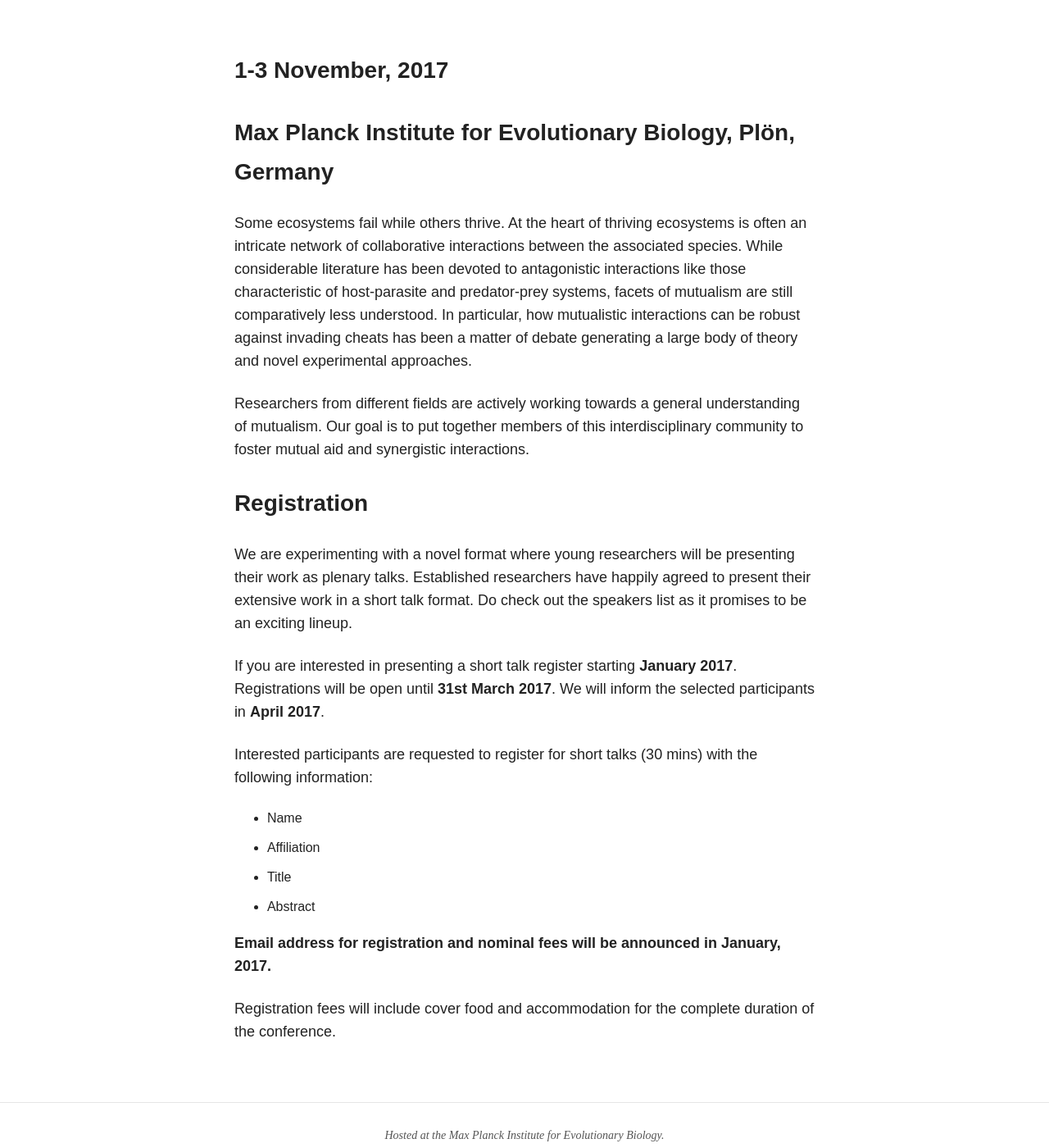
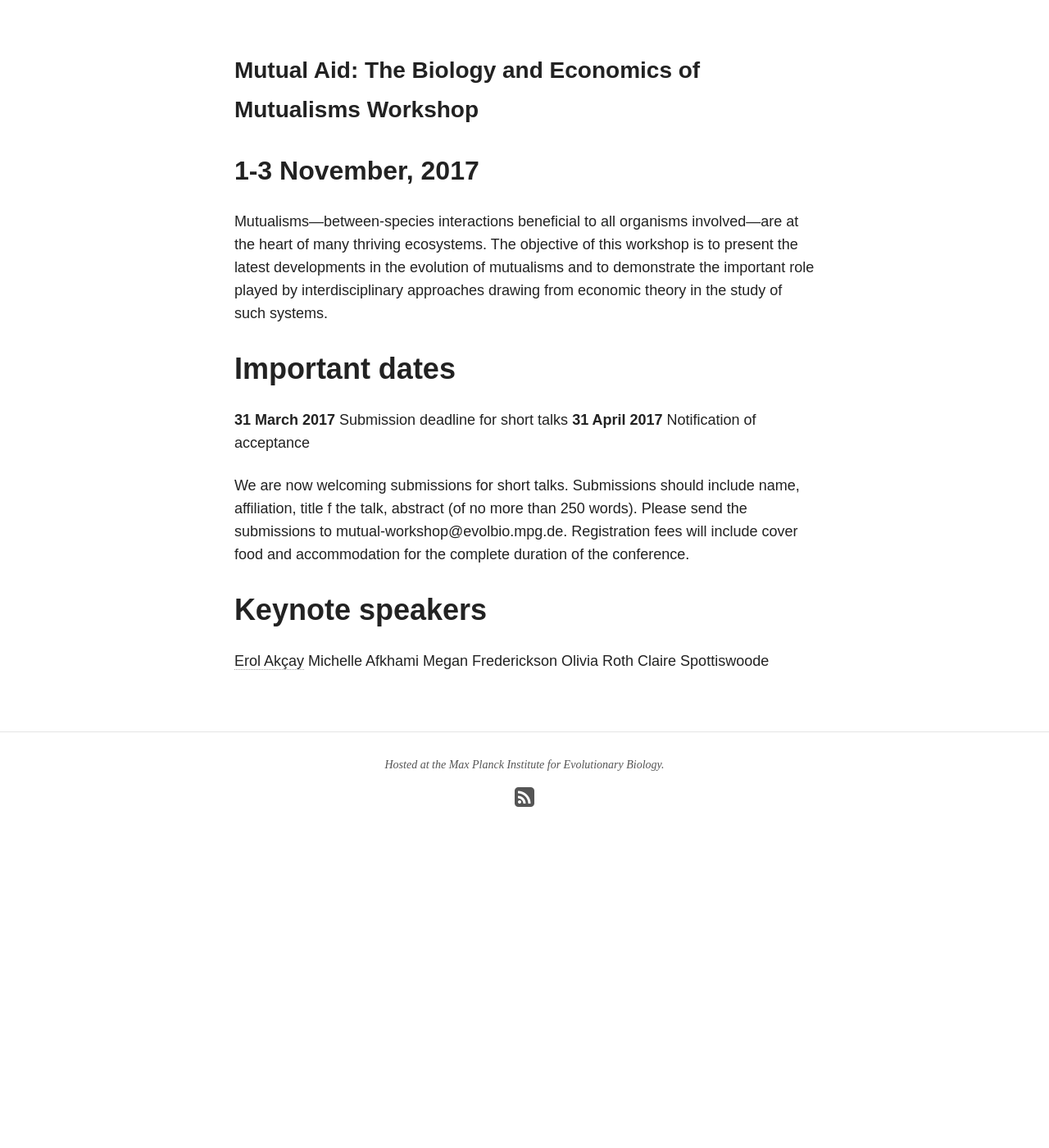
Before and after one commit to bionomics/bionomics, a Jekyll site: the page built from home/index.md, in a window 1280 px wide and 1400 px high, scrolled down 394 px. Shown: the whole window at 82% size. Built offline with Jekyll 4.4.1, drawn with Linux system fonts in a browser that asks for light colours; nearby versions of some CDN libraries; after the commit the page ends 1478 px from its top, so only the background shows below that.

Commit message:
revised home

```diff
--- a/home/index.md
+++ b/home/index.md
@@ -4,36 +4,27 @@
 excerpt: "Workshop on the biology and economics of mutualisms being held at the Max Planck Institute for Evolutionary Biology"
 ---
 
-### 1-3 November, 2017
+### Mutual Aid: The Biology and Economics of Mutualisms Workshop
 
-### [Max Planck Institute for Evolutionary Biology](http://www.evolbio.mpg.de), Plön, Germany
+## 1-3 November, 2017
 
-Some ecosystems fail while others thrive.
-At the heart of thriving ecosystems is often an intricate network of collaborative interactions between the associated species.
-While considerable literature has been devoted to antagonistic interactions like those characteristic of host-parasite and predator-prey systems, facets of mutualism are still comparatively less understood.
-In particular, how mutualistic interactions can be robust against invading cheats has been a matter of debate generating a large body of theory and novel experimental approaches.
+Mutualisms---between-species interactions beneficial to all organisms involved---are at the heart of many thriving ecosystems.
+The objective of this workshop is to present the latest developments in the evolution of mutualisms and to demonstrate the important role played by interdisciplinary approaches drawing from economic theory in the study of such systems.
 
-Researchers from different fields are actively working towards a general understanding of mutualism.
-Our goal is to put together members of this interdisciplinary community to foster mutual aid and synergistic interactions.
+# Important dates
 
+**31 March 2017** Submission deadline for short talks
+**31 April 2017** Notification of acceptance
 
-### Registration
+We are now welcoming submissions for short talks.
+Submissions should include name, affiliation, title f the talk, abstract (of no more than 250 words).
+Please send the submissions to mutual-workshop@evolbio.mpg.de.
+Registration fees will include cover food and accommodation for the complete duration of the conference.
 
-We are experimenting with a novel format where young researchers will be presenting their work as plenary talks.
-Established researchers have happily agreed to present their extensive work in a short talk format.
-Do check out the speakers list as it promises to be an exciting lineup.
+# Keynote speakers
 
-If you are interested in presenting a short talk register starting **January 2017**.
-Registrations will be open until **31st March 2017**.
-We will inform the selected participants in **April 2017**.
-
-Interested participants are requested to register for short talks (30 mins) with the following information:
-
-- Name
-- Affiliation
-- Title
-- Abstract
-
-**Email address for registration and nominal fees will be announced in January, 2017.**
-
-Registration fees will include cover food and accommodation for the complete duration of the conference.
+[Erol Akçay](https://erolakcay.wordpress.com/)
+Michelle Afkhami
+Megan Frederickson
+Olivia Roth
+Claire Spottiswoode
```
